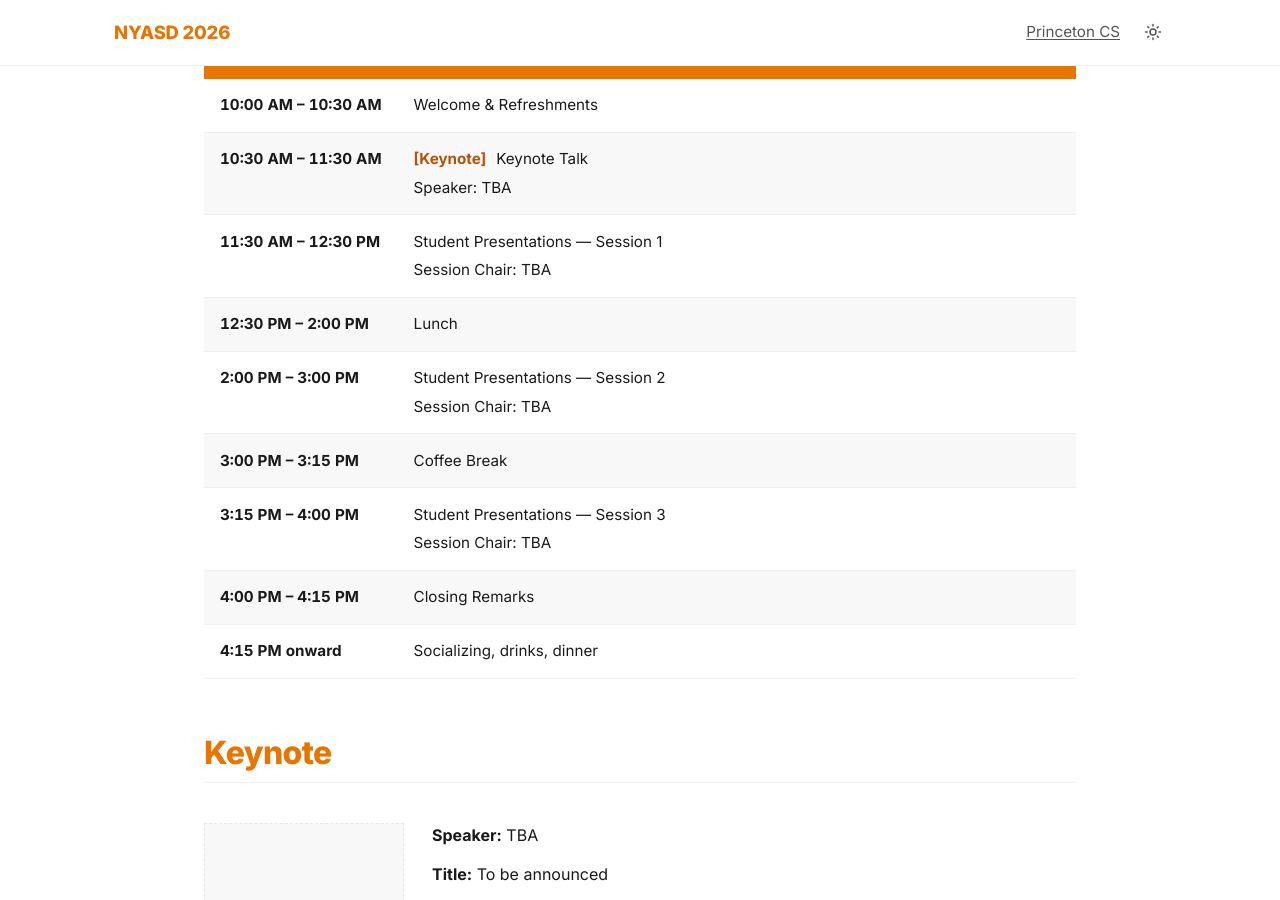
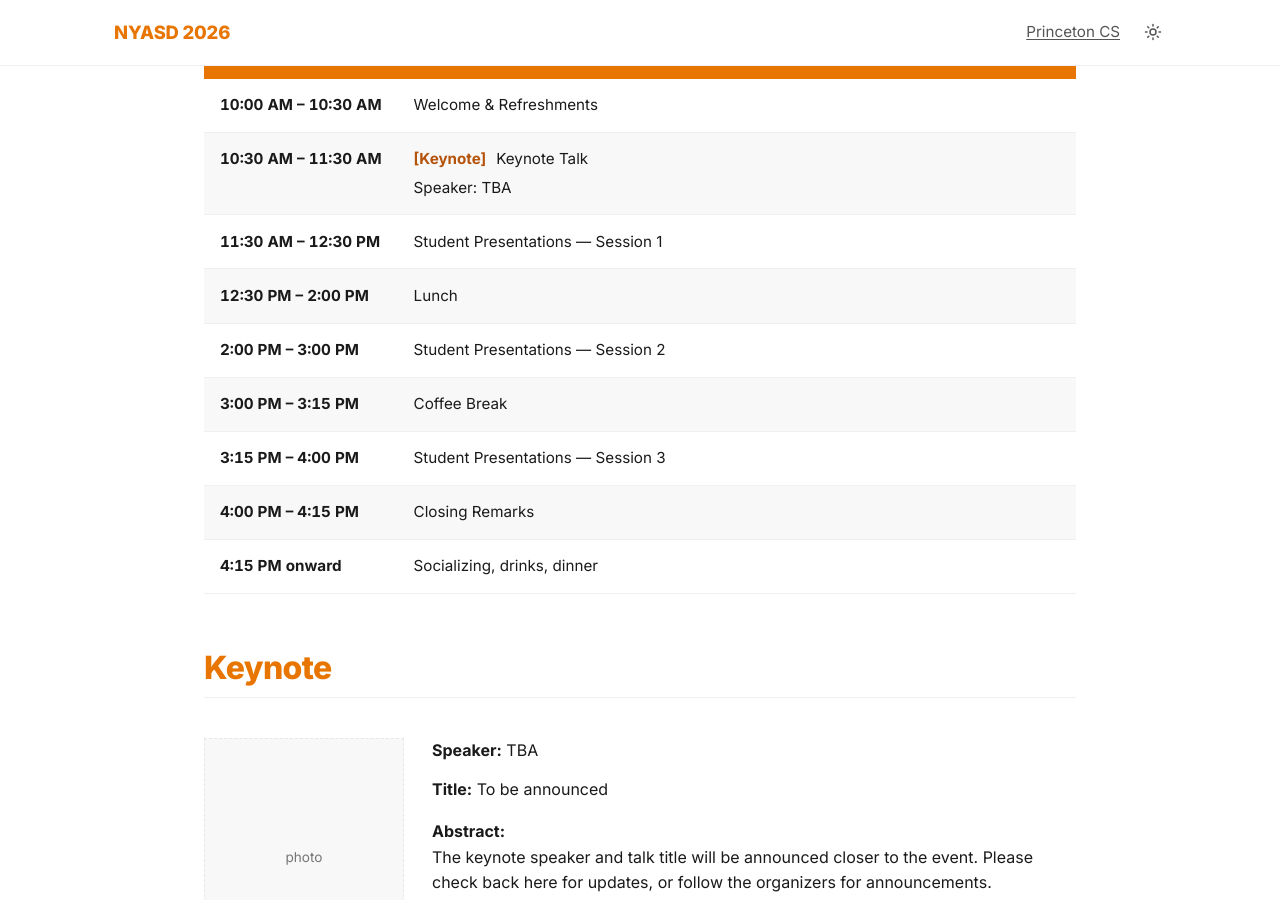
Before and after one commit to princetoncomputerarch/princetoncomputerarch.github.io, a Jekyll site: the page built from index.html, in a window 1280 px wide and 900 px high, scrolled down 904 px. Built offline with Jekyll 4.4.1, drawn with Linux system fonts in a browser that asks for light colours.

Commit message:
Drop 'Session Chair: TBA' from student presentation rows

```diff
--- a/_data/schedule.yml
+++ b/_data/schedule.yml
@@ -38,7 +38,6 @@ items:
   - kind: slot
     time: "11:30 AM – 12:30 PM"
     title: "Student Presentations — Session 1"
-    speaker: "Session Chair: TBA"
 
   - kind: slot
     time: "12:30 PM – 2:00 PM"
@@ -47,7 +46,6 @@ items:
   - kind: slot
     time: "2:00 PM – 3:00 PM"
     title: "Student Presentations — Session 2"
-    speaker: "Session Chair: TBA"
 
   - kind: slot
     time: "3:00 PM – 3:15 PM"
@@ -56,7 +54,6 @@ items:
   - kind: slot
     time: "3:15 PM – 4:00 PM"
     title: "Student Presentations — Session 3"
-    speaker: "Session Chair: TBA"
 
   - kind: slot
     time: "4:00 PM – 4:15 PM"
```
